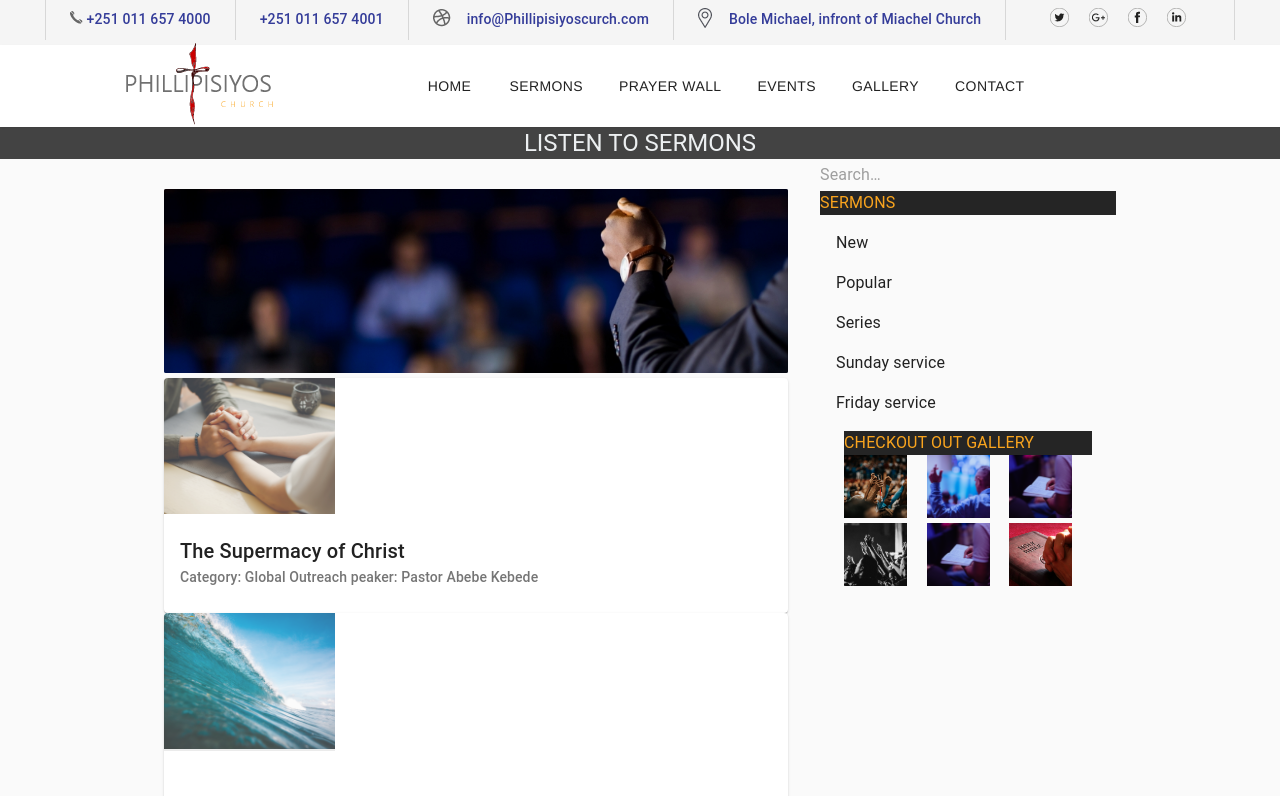
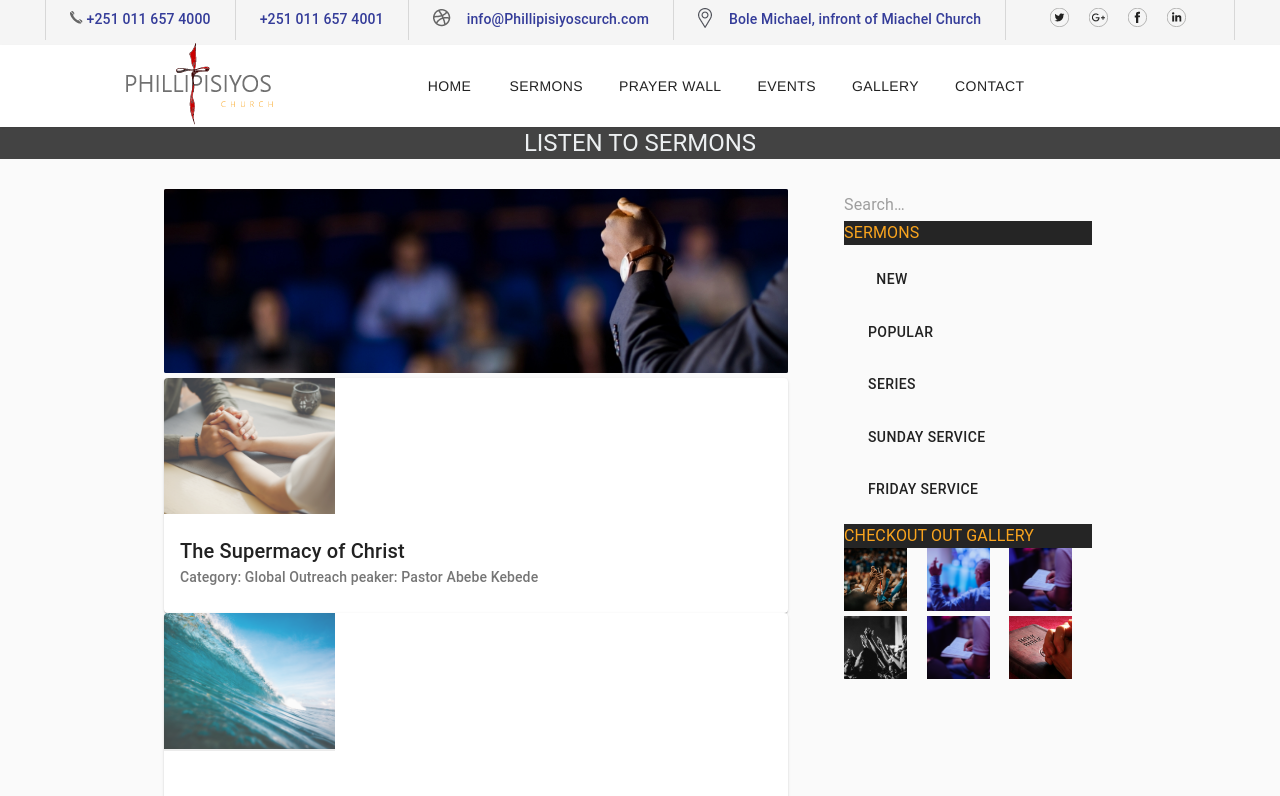
Before and after one commit to Alazar-dev/Filadelfia-web, a React (Create React App) app: page /sermons in a window 1280 px wide. Shown: the top 796 px of the page. Built offline with nearby package versions, Linux system fonts and the light colour scheme.

Commit message:
gave margin for sideContent

```diff
--- a/src/pages/sermons/Sermons.js
+++ b/src/pages/sermons/Sermons.js
@@ -7,8 +7,10 @@ import {
   ListItem,
   Card,
   CardContent,
+  Button,
+  Container,
 } from "@material-ui/core";
-import { makeStyles} from "@material-ui/core/styles";
+import { makeStyles } from "@material-ui/core/styles";
 
 import GalleryRow from "../../components/gallery/GalleryRow";
 import GalleryCheckout from "../../components/gallery/GalleryCheckout";
@@ -23,6 +25,9 @@ const useStyles = makeStyles((theme) => ({
     width: "100%",
     marginTop: 30,
   },
+  sideContent: {
+      marginTop: 30
+  }
 }));
 
 const SermonsPage = () => {
@@ -83,7 +88,8 @@ const SermonsPage = () => {
             </Card>
           </Grid>
         </Grid>
-        <Grid item sm={12} md={3} lg={3}>
+        <Grid className={classes.sideContent} item sm={12} md={3} lg={3}>
+          <Container>
             <div>
               <InputBase placeholder="Search…" />
             </div>
@@ -92,21 +98,22 @@ const SermonsPage = () => {
             </Box>
             <List justify="right">
               <ListItem>
-              <Typography>New</Typography>
+                <Button>New</Button>
               </ListItem>
               <ListItem>
-              <Typography>Popular</Typography>
+                <Button>Popular</Button>
               </ListItem>
               <ListItem>
-              <Typography>Series</Typography>
+                <Button>Series</Button>
               </ListItem>
               <ListItem>
-              <Typography>Sunday service</Typography>
+                <Button>Sunday service</Button>
               </ListItem>
               <ListItem>
-              <Typography>Friday service</Typography>
+                <Button>Friday service</Button>
               </ListItem>
             </List>
+          </Container>
           <GalleryCheckout />
         </Grid>
       </Grid>
```
Lines whose indentation alone changed are shown as unchanged.
